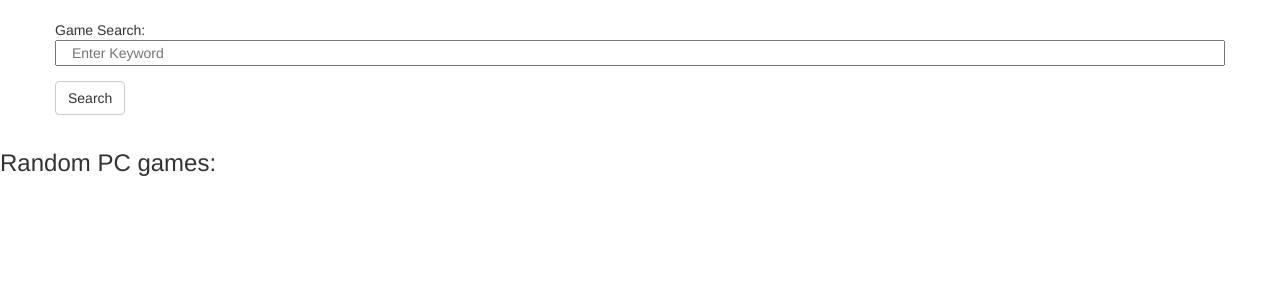
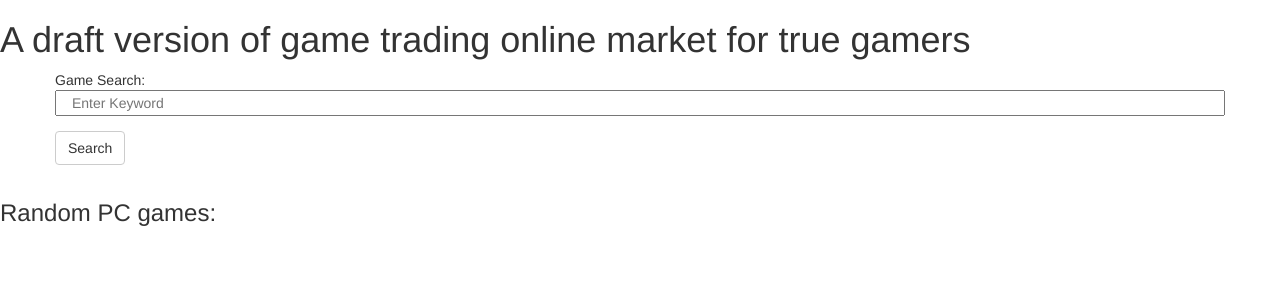
Before and after one commit to williamla0907/NeedForGames, a Django app: template game_search/templates/game_search/index.html in a window 1280 px wide. Shown: the part 52-352 px from the top of the page. Run offline with Django 3.2, Linux system fonts and the light colour scheme; the template is opened without the code that fills it, so the values that code supplies are empty; some libraries are stand-ins or nearby versions.

Commit message:
heroku ready

```diff
--- a/game_search/templates/game_search/index.html
+++ b/game_search/templates/game_search/index.html
@@ -5,7 +5,7 @@
 {% block active_index %} active {% endblock %}
 
 {% block body %}
-
+<h1>A draft version of game trading online market for true gamers</h1>
 <div id="home">
     <div class="container">
                 <form class="form-horizontal" action='{% url "game_search:search" %}' method="POST">{% csrf_token %}
@@ -22,6 +22,7 @@
                 </form>
     </div>
 </div>
+
 <h3>Random PC games:</h3>
 <ol>
 {% for item in results %}
```
